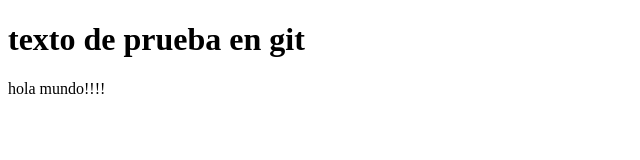
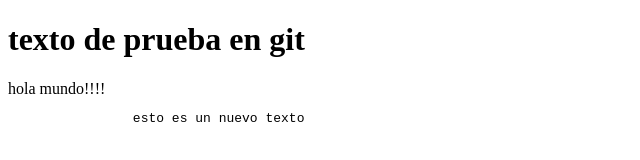
Before and after one commit to diego2805/prueba_git, a plain HTML site: page index.html in a window 1280 px wide. Shown: the whole page, without its empty margins (0-640 px from the left). Drawn offline with Linux system fonts and the light colour scheme.

Commit message:
mi tercera version

```diff
--- a/index.html
+++ b/index.html
@@ -11,5 +11,9 @@
 
 	hola mundo!!!!
 
+	<pre>
+		esto es un nuevo texto
+	</pre>
+
 </body>
 </html>
```
Also changed, not shown: prueba.txt (added).
